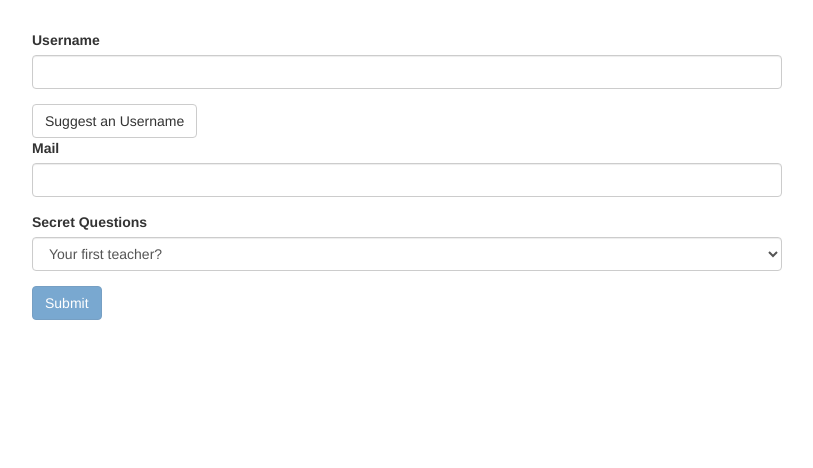
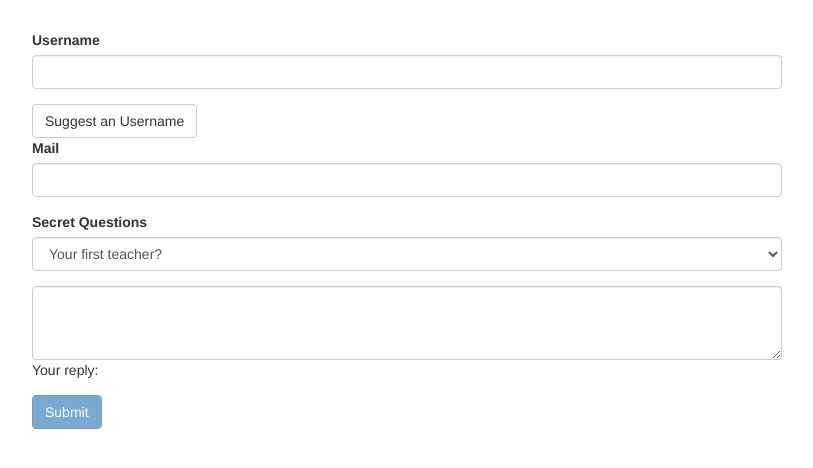
Before and after one commit to Martin-Alvarado-A/angular-tcg-forms-td, an Angular app: page / in a window 1280 px wide. Shown: the top 468 px of the page, without its empty margins (233-1046 px from the left). Built offline with nearby package versions, Linux system fonts and the light colour scheme.

Commit message:
[15-199]: TD: Using ngModel with Two-Way-Binding

```diff
--- a/src/app/app.component.html
+++ b/src/app/app.component.html
@@ -46,6 +46,15 @@
             <option value="teacher">Your first teacher?</option>
           </select>
         </div>
+        <div class="form-group">
+          <textarea
+            name="questionAnswer"
+            rows="3"
+            class="form-control"
+            [(ngModel)]="answer"
+          ></textarea>
+          <p>Your reply: {{ answer }}</p>
+        </div>
         <button
           class="btn btn-primary"
           type="submit"
--- a/src/app/app.component.ts
+++ b/src/app/app.component.ts
@@ -9,6 +9,7 @@
 export class AppComponent {
   @ViewChild('f') signupForm: NgForm;
   defaultQuestion = 'teacher';
+  answer = '';
 
   suggestUserName() {
     const suggestedName = 'Superuser';
```
